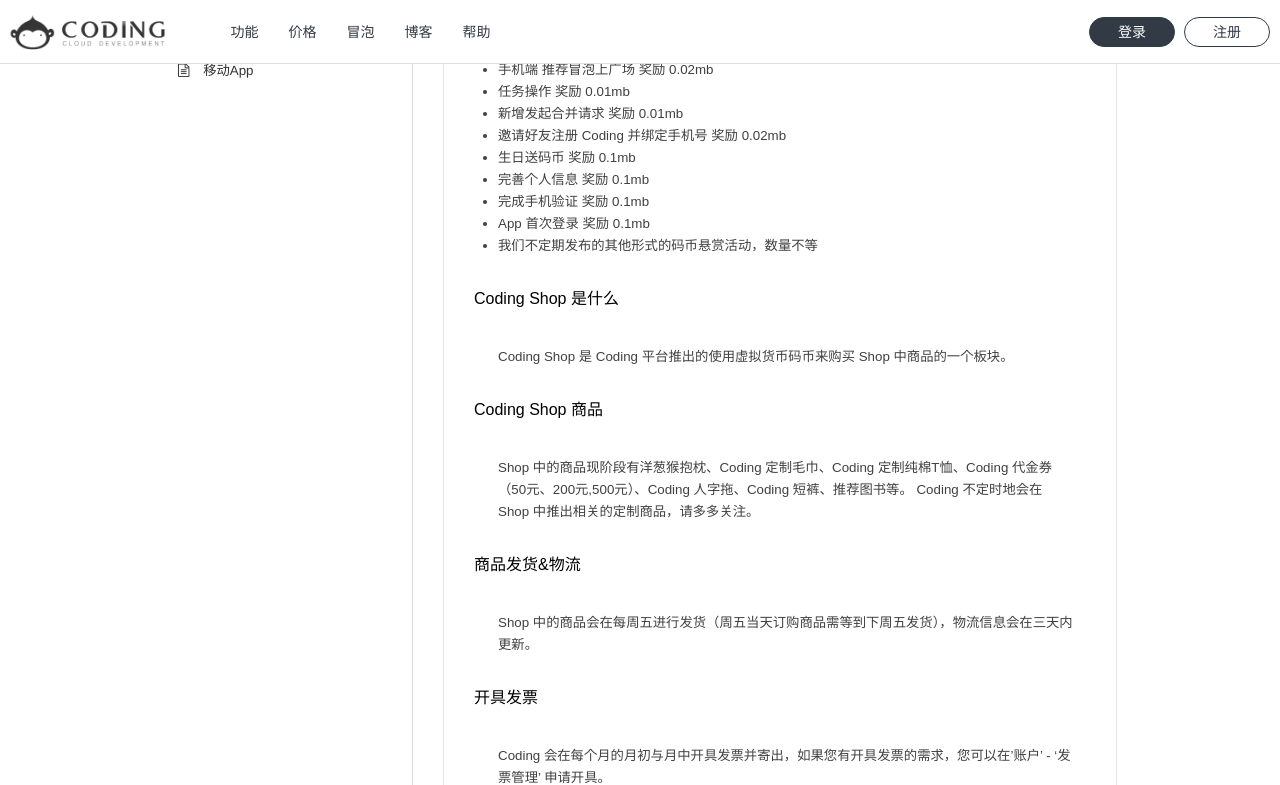
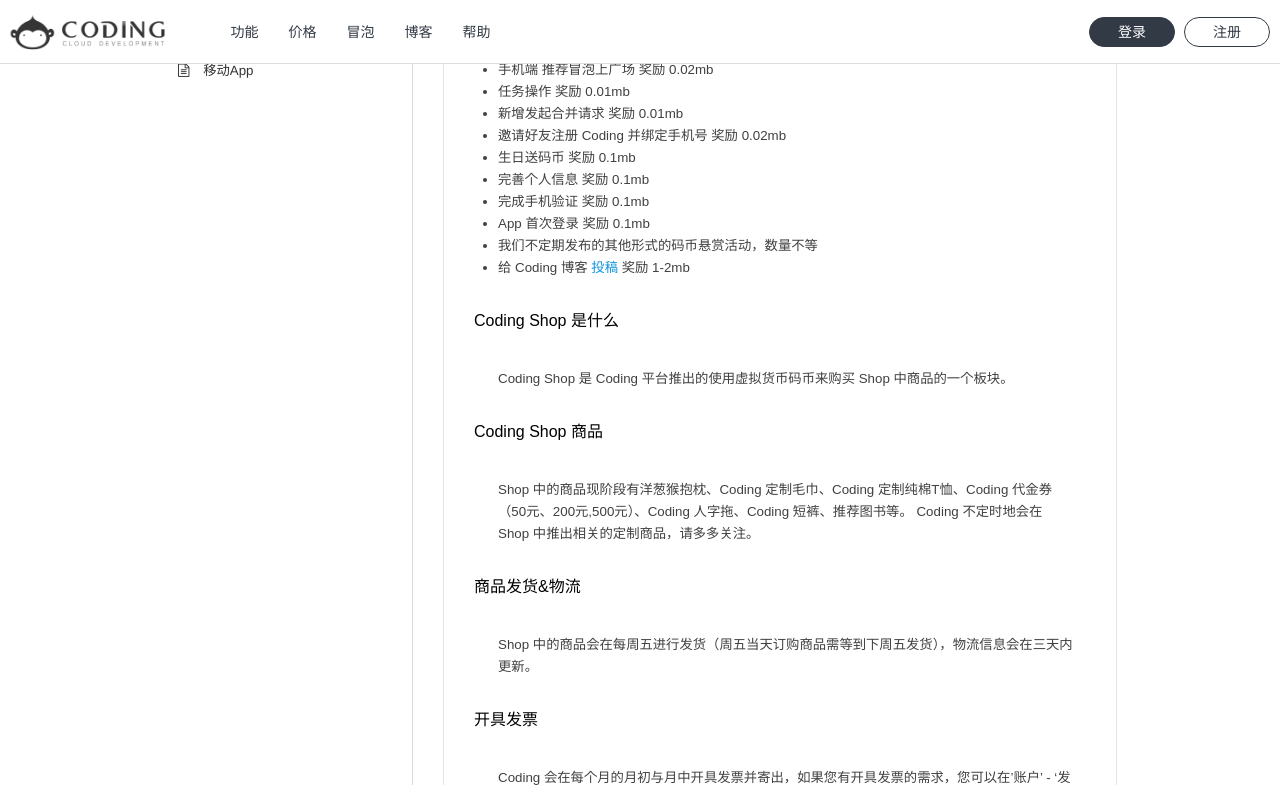
Before and after one commit to Coding/coding-docs, a Jekyll site: the page built from doc/account/shop.markdown, in a window 1280 px wide and 900 px high, scrolled down 835 px, cut to the strip 0-785 px from the top of the window. Built offline with Jekyll 4.4.1, drawn with Linux system fonts in a browser that asks for light colours.

Commit message:
增加投稿奖励规则

```diff
--- a/doc/account/shop.markdown
+++ b/doc/account/shop.markdown
@@ -27,6 +27,7 @@
 - 完成手机验证 奖励 0.1mb
 - App 首次登录 奖励 0.1mb
 - 我们不定期发布的其他形式的码币悬赏活动，数量不等
+- 给 Coding 博客 [投稿](https://coding.net/u/coding/p/Blog/git)  奖励 1-2mb
 
 ### Coding Shop 是什么
 
```
Also changed, not shown: 2 other files.
